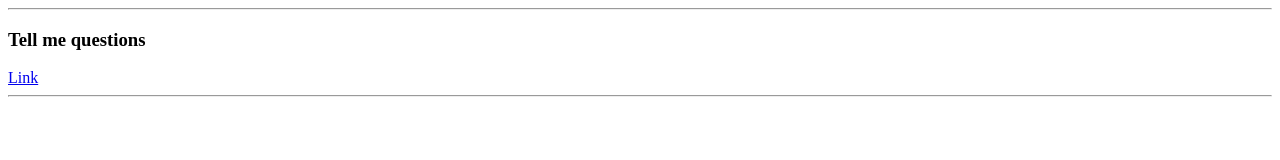
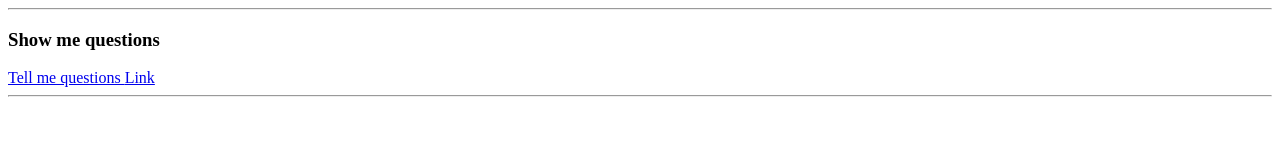
Before and after one commit to brezent/Practical-Driving-Test, a plain HTML site: page index.html in a window 1280 px wide. Drawn offline with Linux system fonts and the light colour scheme.

Commit message:
Update index.html

```diff
--- a/index.html
+++ b/index.html
@@ -5,6 +5,8 @@
 </head>
 <body>
   <hr/>
+  <h3>Show me questions</h3>
+  <a href="show-me-questions.html>Link</a>
   <h3>Tell me questions</h3>
   <a  href="tell-me-questions.html">Link</a>
   <hr/>
```
